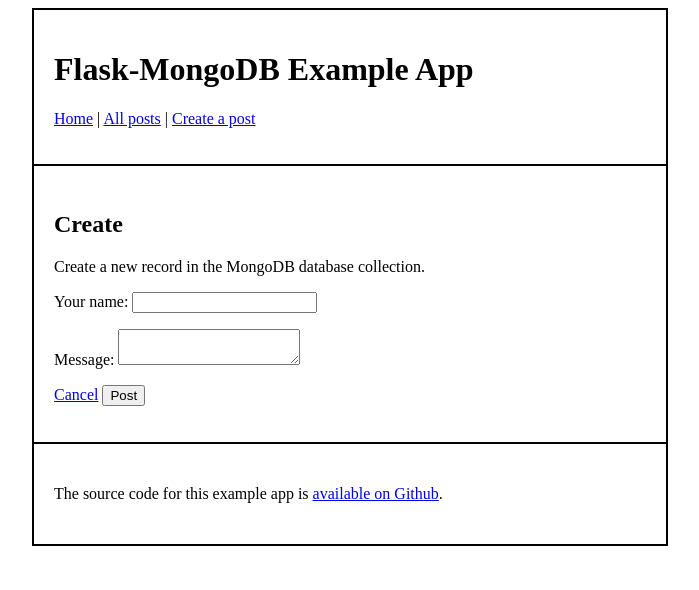
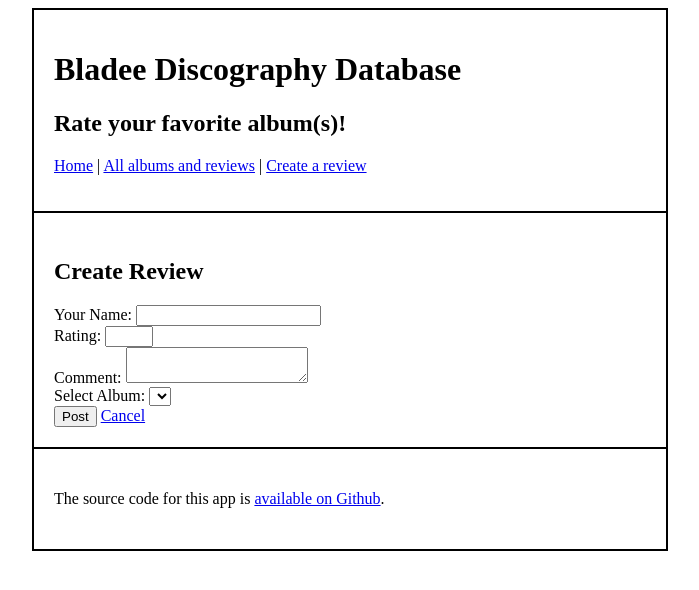
Before and after one commit to dbdesign-students-fall2023/7-web-app-hdf3093, a Flask app: page /create in a window 1280 px wide. Shown: the top 590 px of the page, without its empty margins (290-989 px from the left). Run offline with Flask 2, Linux system fonts and the light colour scheme; lists and menus that the app fills with data are empty; parts of the project's set-up code (start-up, migrations or seed data) failed here and were passed over.

Commit message:
completed

```diff
--- a/app.py
+++ b/app.py
@@ -7,12 +7,13 @@ import datetime
 from bson.objectid import ObjectId
 import os
 import subprocess
-
 # instantiate the app
 app = Flask(__name__)
 
 # load credentials and configuration options from .env file
 # if you do not yet have a file named .env, make one based on the template in env.example
+
+
 import credentials
 config = credentials.get()
 
@@ -22,11 +23,13 @@ if config['FLASK_ENV'] == 'development':
     app.debug = True # debug mnode
 
 # make one persistent connection to the database
-connection = pymongo.MongoClient(config['MONGO_HOST'], 27017,
-                                username=config['MONGO_USER'],
-                                password=config['MONGO_PASSWORD'],
-                                authSource=config['MONGO_DBNAME'])
-db = connection[config['MONGO_DBNAME']] # store a reference to the database
+connection = pymongo.MongoClient(config['class-mongodb.cims.nyu'], 27017,
+                                username=config['hdf3093'],
+                                password=config['LBRVB3AJ'],
+                                authSource=config['bladee'])
+db = connection[config['bladee']] # store a reference to the database
+
+
 
 # set up the routes
 
@@ -44,8 +47,9 @@ def read():
     Route for GET requests to the read page.
     Displays some information for the user with links to other pages.
     """
-    docs = db.exampleapp.find({}).sort("created_at", -1) # sort in descending order of created_at timestamp
-    return render_template('read.html', docs=docs) # render the read template
+    docs = db.albums.find({}).sort("release_date", -1)
+    return render_template('read.html', docs=docs)
+
 
 
 @app.route('/create')
@@ -61,21 +65,29 @@ def create():
 def create_post():
     """
     Route for POST requests to the create page.
-    Accepts the form submission data for a new document and saves the document to the database.
+    Accepts the form submission data for a new review and saves the review to the database.
     """
-    name = request.form['fname']
-    message = request.form['fmessage']
+    username = request.form['username']
+    rating = int(request.form['rating'])
+    comment = request.form['comment']
+    album_title = request.form['album_title']
 
+    # Find selected album in the database based on the user input
+    album = db.bladee.find_one({"title": album_title})
 
-    # create a new document with the data the user entered
-    doc = {
-        "name": name,
-        "message": message,
-        "created_at": datetime.datetime.utcnow()
-    }
-    db.exampleapp.insert_one(doc) # insert a new document
+    if album:
+        # Create a new review document with the data the user entered
+        review = {
+            "username": username,
+            "rating": rating,
+            "comment": comment,
+        }
 
-    return redirect(url_for('read')) # tell the browser to make a request for the /read route
+        # Append the new review to the reviews list of the selected album
+        db.bladee.update_one({"title": album_title}, {"$push": {"reviews": review}})
+
+    return redirect(url_for('read'))
+
 
 
 @app.route('/edit/<mongoid>')
@@ -84,7 +96,7 @@ def edit(mongoid):
     Route for GET requests to the edit page.
     Displays a form users can fill out to edit an existing record.
     """
-    doc = db.exampleapp.find_one({"_id": ObjectId(mongoid)})
+    doc = db.bladee.find_one({"_id": ObjectId(mongoid)})
     return render_template('edit.html', mongoid=mongoid, doc=doc) # render the edit template
 
 
@@ -94,22 +106,34 @@ def edit_post(mongoid):
     Route for POST requests to the edit page.
     Accepts the form submission data for the specified document and updates the document in the database.
     """
-    name = request.form['fname']
-    message = request.form['fmessage']
+    username = request.form['username']
+    rating = int(request.form['rating'])
+    comment = request.form['comment']
+    album_title = request.form['album_title']
 
-    doc = {
-        # "_id": ObjectId(mongoid),
-        "name": name,
-        "message": message,
-        "created_at": datetime.datetime.utcnow()
-    }
+    # Find the document by its _id
+    doc = db.bladee.find_one({"_id": ObjectId(mongoid)})
 
-    db.exampleapp.update_one(
-        {"_id": ObjectId(mongoid)}, # match criteria
-        { "$set": doc }
-    )
+    # Update the review information
+    review_to_update = next((review for review in doc['reviews'] if review['album_title'] == album_title), None)
 
-    return redirect(url_for('read')) # tell the browser to make a request for the /read route
+    if review_to_update:
+        # Define the review dictionary with the updated data
+        review = {
+            "username": username,
+            "rating": rating,
+            "comment": comment,
+            "album_title": album_title  # Make sure to include this line
+        }
+
+        # Update the specific review within the reviews array
+        db.bladee.update_one(
+            {"_id": ObjectId(mongoid), "reviews.album_title": album_title},
+            {"$set": {"reviews.$": review}}
+        )
+
+    return redirect(url_for('read'))
+
 
 
 @app.route('/delete/<mongoid>')
@@ -118,7 +142,7 @@ def delete(mongoid):
     Route for GET requests to the delete page.
     Deletes the specified record from the database, and then redirects the browser to the read page.
     """
-    db.exampleapp.delete_one({"_id": ObjectId(mongoid)})
+    db.bladee.delete_one({"_id": ObjectId(mongoid)})
     return redirect(url_for('read')) # tell the web browser to make a request for the /read route.
 
 @app.route('/webhook', methods=['POST'])
--- a/templates/base.html
+++ b/templates/base.html
@@ -1,7 +1,7 @@
 <!DOCTYPE html>
 <html>
   <head>
-    <title>Flask-MongoDB Example App</title>
+    <title>Bladee Discography Database</title>
     <link
       rel="stylesheet"
       href="{{ url_for('static', filename='css/style.css') }}"
@@ -10,17 +10,19 @@
   <body>
     <div class="container">
       <header>
-        <h1>Flask-MongoDB Example App</h1>
+        <h1>Bladee Discography Database</h1>
+        <h2>Rate your favorite album(s)!</h2>
+
         <p>
           <a href="{{ url_for('home')}}">Home</a> |
-          <a href="{{ url_for('read')}}">All posts</a> |
-          <a href="{{ url_for('create')}}">Create a post</a>
+          <a href="{{ url_for('read')}}">All albums and reviews</a> |
+          <a href="{{ url_for('create')}}">Create a review</a>
         </p>
       </header>
       <main>{% block container %} {% endblock %}</main>
       <footer>
         <p>
-          The source code for this example app is
+          The source code for this app is
           <a href="https://github.com/nyu-database-design/flask-mongodb-example"
             >available on Github</a
           >.
--- a/templates/create.html
+++ b/templates/create.html
@@ -1,15 +1,25 @@
-{% extends 'base.html' %} {% block container %}
-<h2>Create</h2>
-<p>Create a new record in the MongoDB database collection.</p>
-<form method="POST" action="{{ url_for('create_post') }}">
-  <p>Your name: <input type="text" id="fname" name="fname" /><br /></p>
-  <p>
-    Message:
-    <textarea type="text" id="fmessage" name="fmessage"></textarea>
-  </p>
-  <p>
-    <a href="{{ url_for('read')}}">Cancel</a>
-    <input type="submit" name="post-btn" value="Post" />
-  </p>
-</form>
+{% extends 'base.html' %}
+
+{% block container %}
+    <h2>Create Review</h2>
+    <form method="post" action="{{ url_for('create_post') }}">
+        <label for="username">Your Name:</label>
+        <input type="text" id="username" name="username" required><br>
+
+        <label for="rating">Rating:</label>
+        <input type="number" id="rating" name="rating" min="1" max="5" required><br>
+
+        <label for="comment">Comment:</label>
+        <textarea id="comment" name="comment" required></textarea><br>
+
+        <label for="album_title">Select Album:</label>
+        <select id="album_title" name="album_title" required>
+            {% for album in albums %}
+                <option value="{{ album.title }}">{{ album.title }}</option>
+            {% endfor %}
+        </select><br>
+
+        <input type="submit" name="post-btn" value="Post">
+        <a href="{{ url_for('read')}}">Cancel</a>
+    </form>
 {% endblock %}
```
Also changed, not shown: bladee.json (added, +138 -0 lines), templates/edit.html (+24 -17 lines), templates/index.html (+4 -5 lines), templates/read.html (+17 -11 lines), 1 other file.
